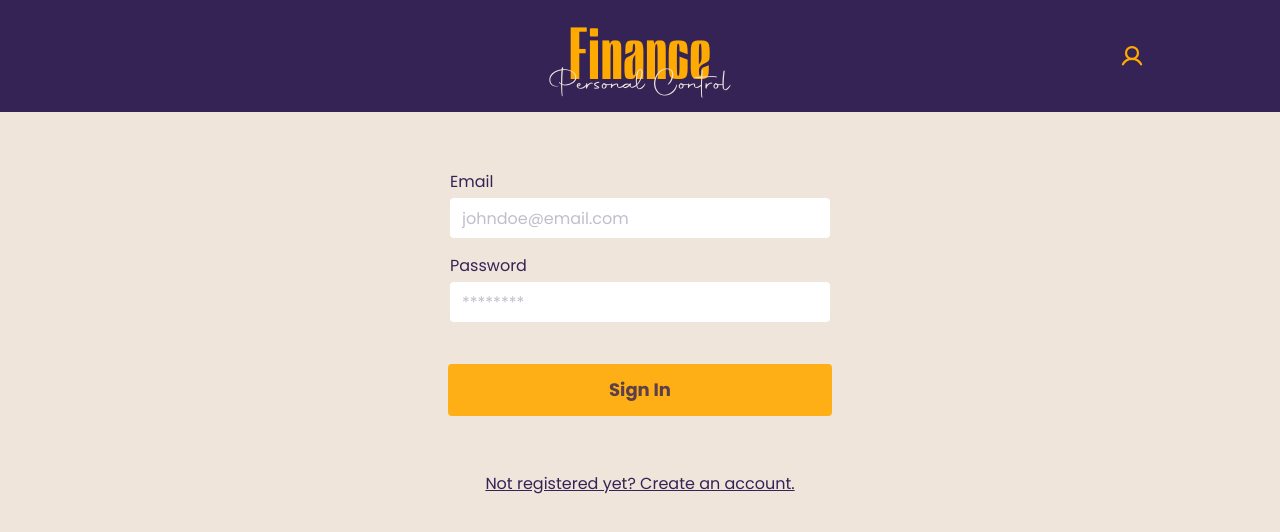
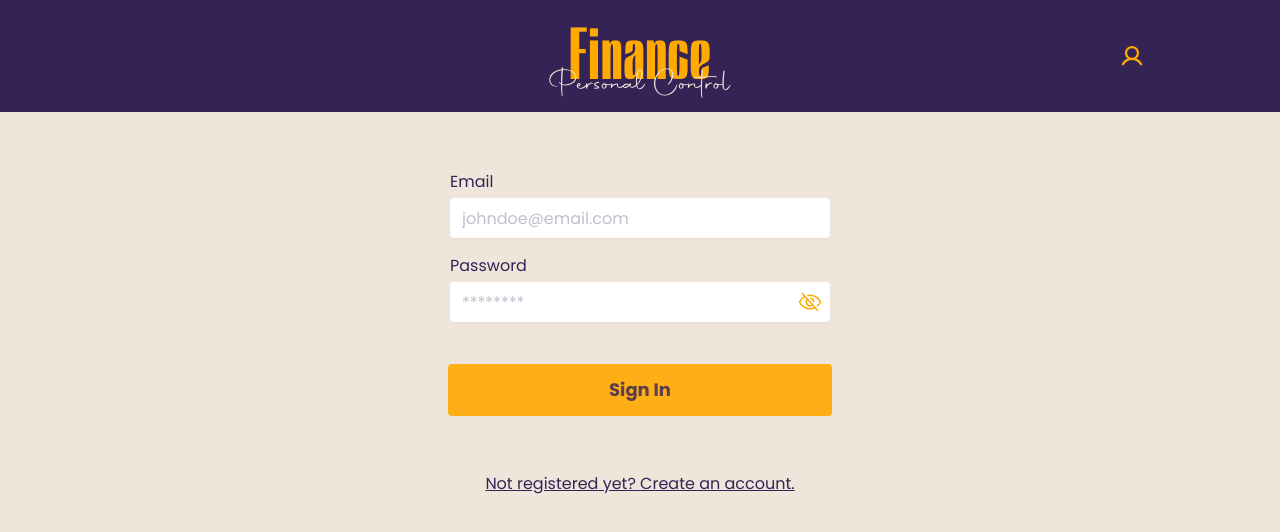
Before and after one commit to Lennon-Araujo/front-fpc, a React (Vite) app: page /signin in a window 1280 px wide. Shown: the top 532 px of the page. Built offline with nearby package versions, Linux system fonts and the light colour scheme.

Commit message:
feat: showPassword on signIn and signUp pages

```diff
--- a/src/views/SignIn.tsx
+++ b/src/views/SignIn.tsx
@@ -3,6 +3,7 @@ import { api } from "../helpers/axios"
 import { Link, useNavigate } from "react-router-dom";
 import * as myToast from '../helpers/toast';
 import { AxiosError } from "axios";
+import { Eye, EyeSlash } from "phosphor-react";
 
 interface SignInFormData {
   email: string;
@@ -15,6 +16,7 @@ export function SignIn() {
     email: '',
     password: ''
   })
+  const [showPassword, setShowPassword] = useState(false)
 
   const [submitDisabled, setSubmitDisabled] = useState(true)
 
@@ -46,7 +48,7 @@ export function SignIn() {
 
   return (
     <>
-      <div className="px-2 sm:px-5 h-full w-full flex flex-col justify-center items-center bg-basic overflow-y-scroll">
+      <div className="px-2 sm:px-5 h-full w-full flex flex-col justify-center items-center overflow-y-scroll">
         <form onSubmit={handleSignIn} className="flex flex-col w-full py-14 max-w-sm md gap-3">
           <div className="w-full p-0.5 flex flex-col gap-1">
             <label htmlFor="email" className="text-primary">Email</label>
@@ -64,6 +66,7 @@ export function SignIn() {
                 text-secondary
                 font-sans
                 truncate
+                shadow-sm
                 placeholder:text-primary/30
               `}
               value={signInFormData.email}
@@ -73,8 +76,9 @@ export function SignIn() {
 
           <div className="w-full p-0.5 flex flex-col gap-1">
             <label htmlFor="password" className="text-primary">Password</label>
+            <div className="flex justify-between items-center shadow-sm bg-white rounded">
               <input
-              type="password"
+                type={showPassword ? "text" : "password"}
                 name="password"
                 id="password"
                 placeholder="********"
@@ -92,6 +96,10 @@ export function SignIn() {
                 value={signInFormData.password}
                 onChange={(event) => setSignInFormData((prevState) => ({...prevState, password: event.target.value}))}
               />
+              <div className="p-2 text-secondary" onClick={() => setShowPassword(!showPassword)}>
+                { showPassword ? <Eye size={24} /> : <EyeSlash size={24} />}
+              </div>
+            </div>
           </div>
 
           <button
--- a/src/views/SignUp.tsx
+++ b/src/views/SignUp.tsx
@@ -3,6 +3,7 @@ import { api } from "../helpers/axios"
 import { Link, useNavigate } from "react-router-dom";
 import * as myToast from '../helpers/toast';
 import { AxiosError } from "axios";
+import { Eye, EyeSlash } from "phosphor-react";
 
 interface SignUpFormData {
   name: string;
@@ -17,7 +18,7 @@ export function SignUp() {
     email: '',
     password: ''
   })
-
+  const [showPassword, setShowPassword] = useState(false)
   const [submitDisabled, setSubmitDisabled] = useState(true)
 
   useEffect(() => {
@@ -97,8 +98,9 @@ export function SignUp() {
 
           <div className="w-full p-0.5 flex flex-col gap-1">
             <label htmlFor="password" className="text-primary">Password</label>
+            <div className="flex justify-between items-center shadow-sm bg-white rounded">
               <input
-              type="password"
+                type={showPassword ? "text" : "password"}
                 name="password"
                 id="password"
                 placeholder="********"
@@ -116,6 +118,10 @@ export function SignUp() {
                 value={signUpFormData.password}
                 onChange={(event) => setSignUpFormData((prevState) => ({...prevState, password: event.target.value}))}
               />
+              <div className="p-2 text-secondary" onClick={() => setShowPassword(!showPassword)}>
+                { showPassword ? <Eye size={24} /> : <EyeSlash size={24} />}
+              </div>
+            </div>
           </div>
 
           <button
```
Lines whose indentation alone changed are shown as unchanged.
